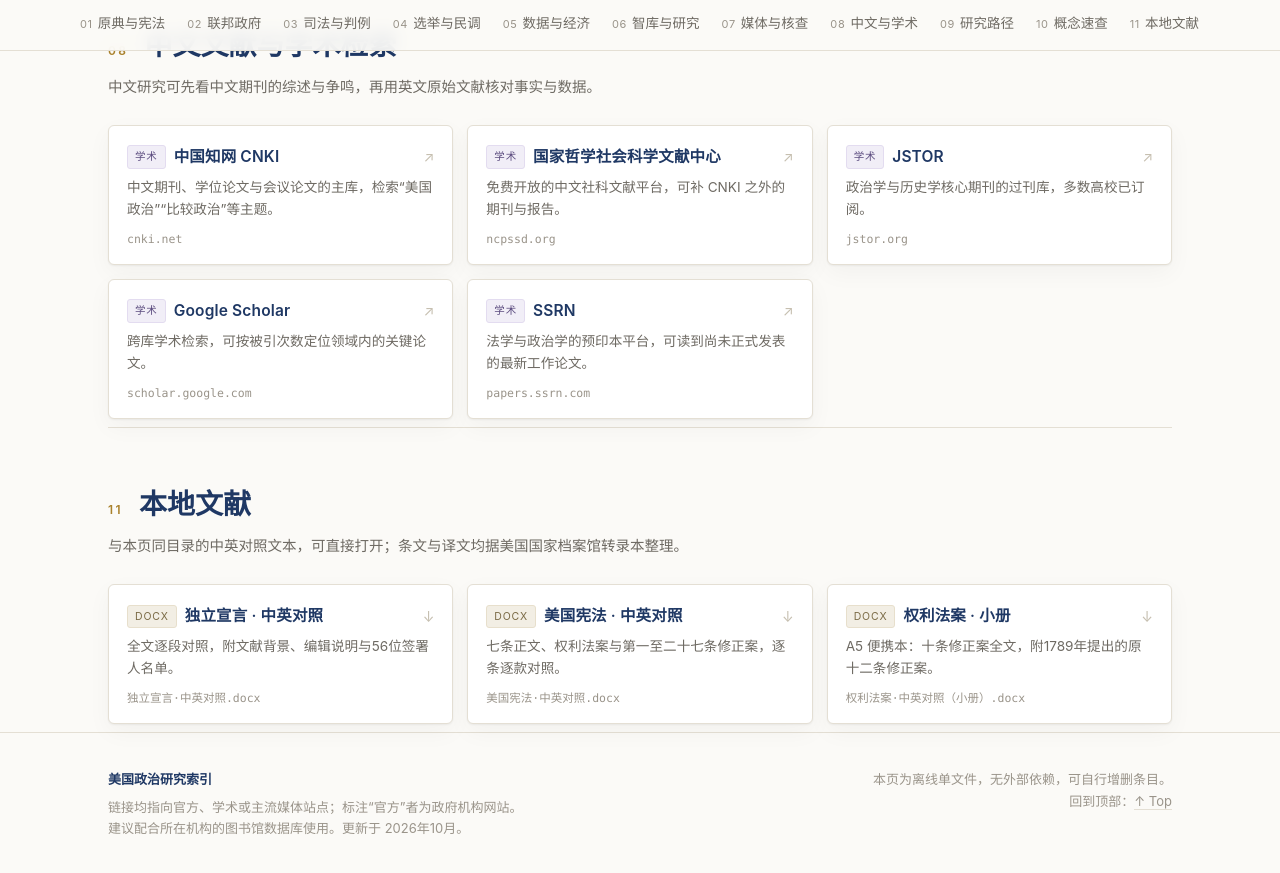
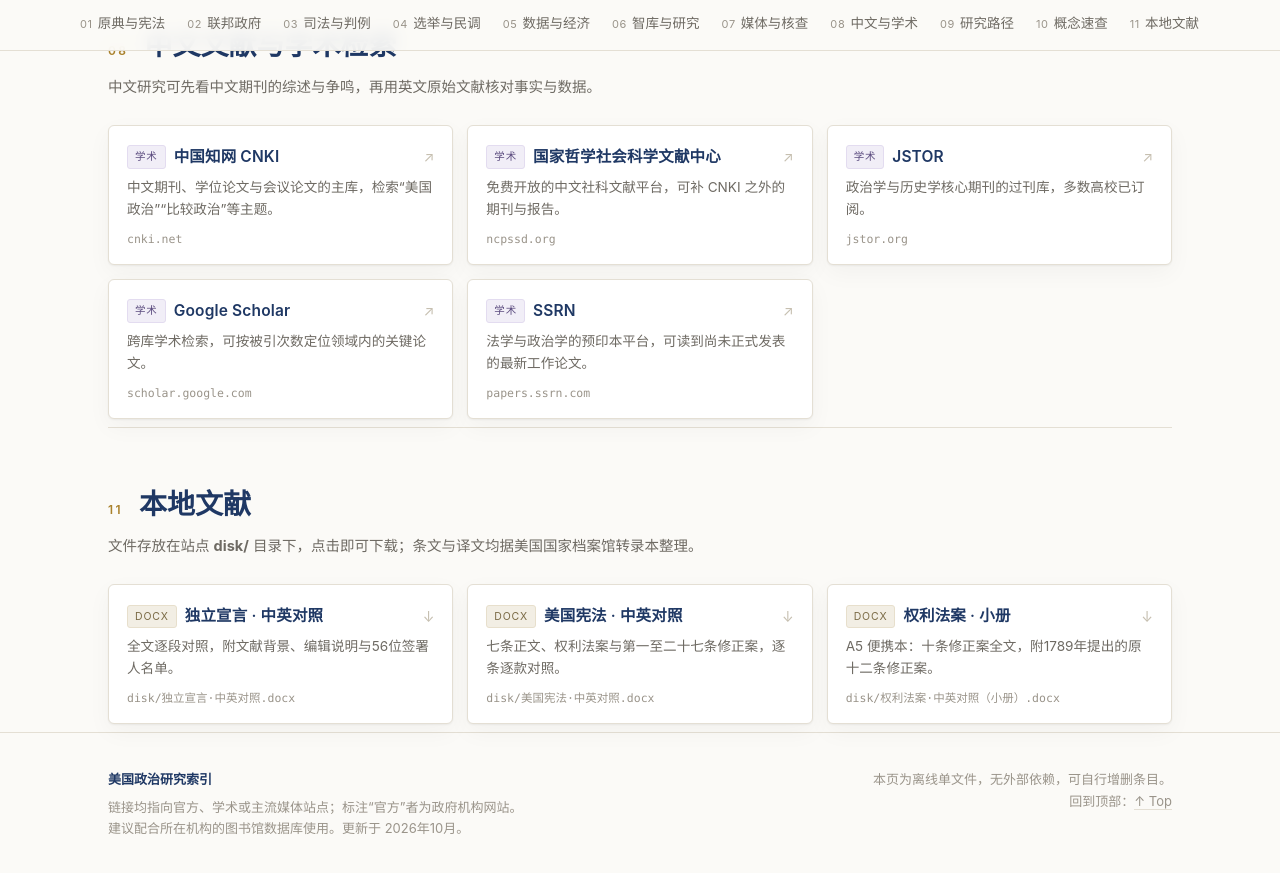
Before and after one commit to unknownpioneer/unknownpioneer.github.io, a Jekyll site: the page usa-index.html, which Jekyll copies as it is, in a window 1280 px wide and 900 px high, scrolled down 4785 px. Shown: the top 873 px of the window. Built offline with Jekyll 4.4.1, drawn with Linux system fonts in a browser that asks for light colours.

Commit message:
Point the USA index local documents at the disk folder

```diff
--- a/usa-index.html
+++ b/usa-index.html
@@ -608,22 +608,22 @@
 
   <section class="section" id="local">
     <div class="sec-head"><span class="sec-num">11</span><h2>本地文献</h2></div>
-    <p class="sec-note">与本页同目录的中英对照文本，可直接打开；条文与译文均据美国国家档案馆转录本整理。</p>
+    <p class="sec-note">文件存放在站点 <b>disk/</b> 目录下，点击即可下载；条文与译文均据美国国家档案馆转录本整理。</p>
     <div class="grid">
-      <a class="card" data-cat="local" href="独立宣言·中英对照.docx">
+      <a class="card" data-cat="local" href="disk/%E7%8B%AC%E7%AB%8B%E5%AE%A3%E8%A8%80%C2%B7%E4%B8%AD%E8%8B%B1%E5%AF%B9%E7%85%A7.docx" download>
         <div class="card-top"><span class="badge">DOCX</span><h3>独立宣言 · 中英对照</h3><span class="arrow">↓</span></div>
         <p>全文逐段对照，附文献背景、编辑说明与56位签署人名单。</p>
-        <div class="url">独立宣言·中英对照.docx</div>
+        <div class="url">disk/独立宣言·中英对照.docx</div>
       </a>
-      <a class="card" data-cat="local" href="美国宪法·中英对照.docx">
+      <a class="card" data-cat="local" href="disk/%E7%BE%8E%E5%9B%BD%E5%AE%AA%E6%B3%95%C2%B7%E4%B8%AD%E8%8B%B1%E5%AF%B9%E7%85%A7.docx" download>
         <div class="card-top"><span class="badge">DOCX</span><h3>美国宪法 · 中英对照</h3><span class="arrow">↓</span></div>
         <p>七条正文、权利法案与第一至二十七条修正案，逐条逐款对照。</p>
-        <div class="url">美国宪法·中英对照.docx</div>
+        <div class="url">disk/美国宪法·中英对照.docx</div>
       </a>
-      <a class="card" data-cat="local" href="权利法案·中英对照（小册）.docx">
+      <a class="card" data-cat="local" href="disk/%E6%9D%83%E5%88%A9%E6%B3%95%E6%A1%88%C2%B7%E4%B8%AD%E8%8B%B1%E5%AF%B9%E7%85%A7%EF%BC%88%E5%B0%8F%E5%86%8C%EF%BC%89.docx" download>
         <div class="card-top"><span class="badge">DOCX</span><h3>权利法案 · 小册</h3><span class="arrow">↓</span></div>
         <p>A5 便携本：十条修正案全文，附1789年提出的原十二条修正案。</p>
-        <div class="url">权利法案·中英对照（小册）.docx</div>
+        <div class="url">disk/权利法案·中英对照（小册）.docx</div>
       </a>
     </div>
   </section>
```
Also changed, not shown: 3 other files.
